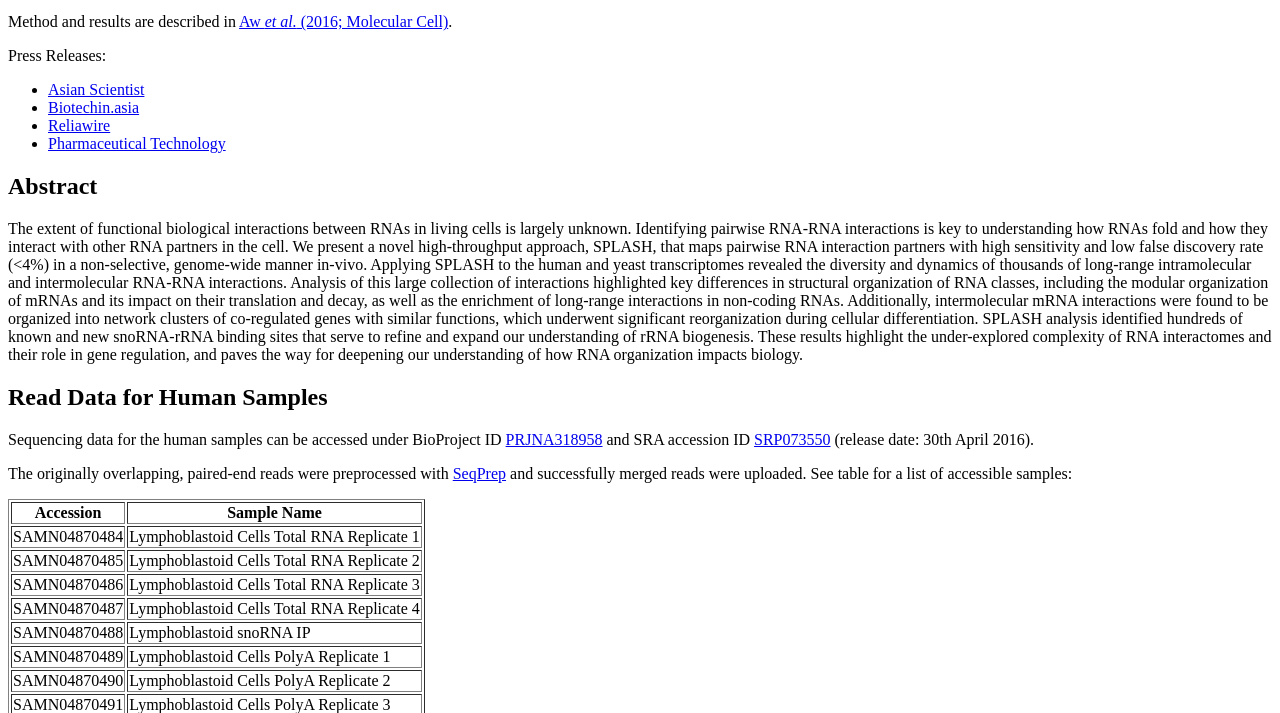
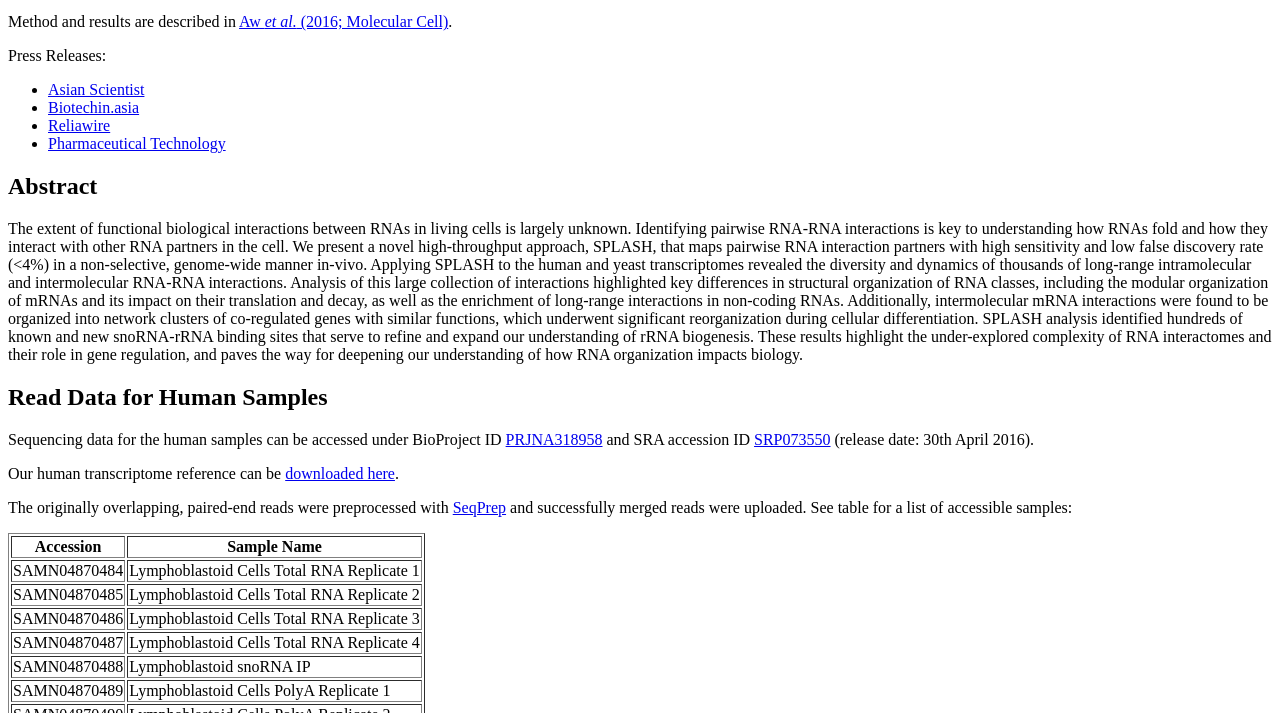
Before and after one commit to CSB5/splash, a plain HTML site: page index.html in a window 1280 px wide. Shown: the part 87-800 px from the top of the page. Drawn offline with Linux system fonts and the light colour scheme.

Commit message:
Added human transcriptome

```diff
--- a/index.html
+++ b/index.html
@@ -57,6 +57,11 @@ ID <a href="http://www.ncbi.nlm.nih.gov/sra/SRP073550">SRP073550</a>
 (release date: 30th April 2016).
 </p>
 <p>
+  Our human transcriptome reference can
+  be <a href="data/our_transcriptome_ncrna-added-dedup.fa.gz">downloaded
+  here</a>.
+</p>
+<p>
 The originally overlapping, paired-end reads were preprocessed
 with <a href="https://github.com/jstjohn/SeqPrep">SeqPrep</a> and
 successfully merged reads were uploaded. See table for a list of accessible samples:
```
Also changed, not shown: 1 other file.
